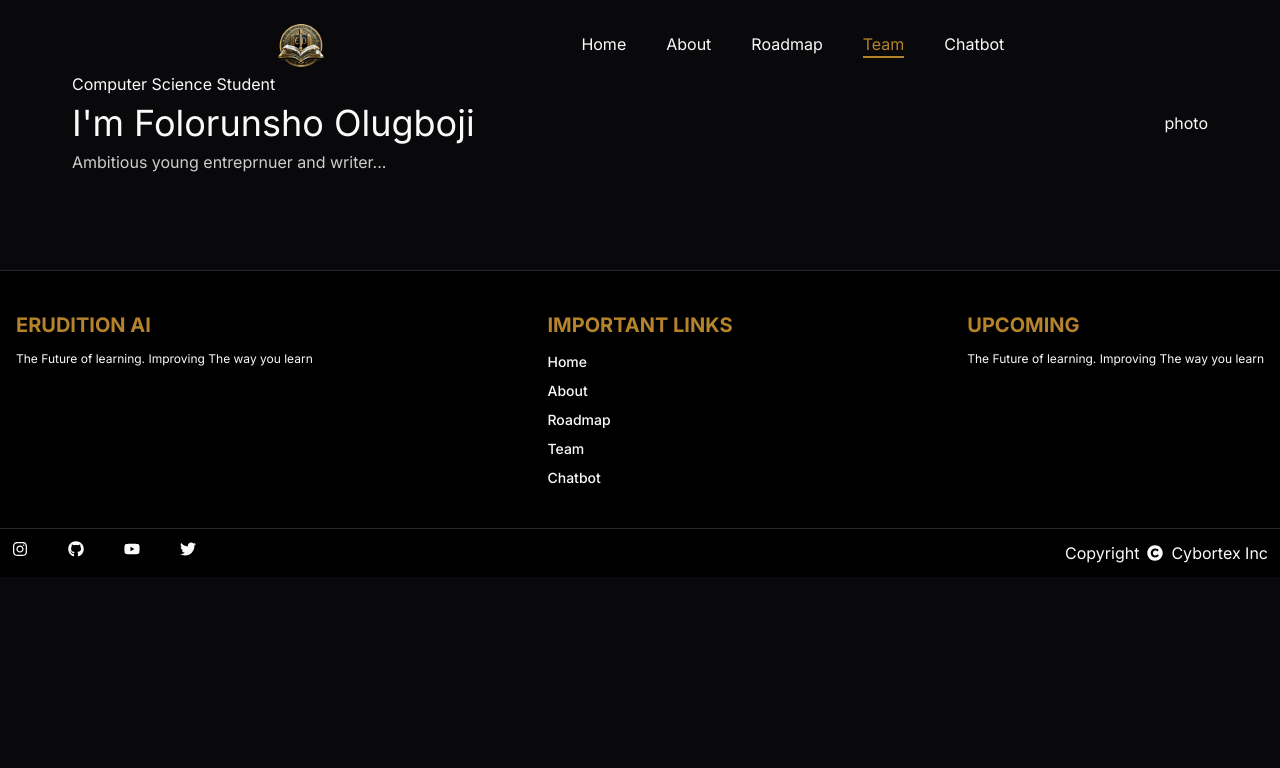
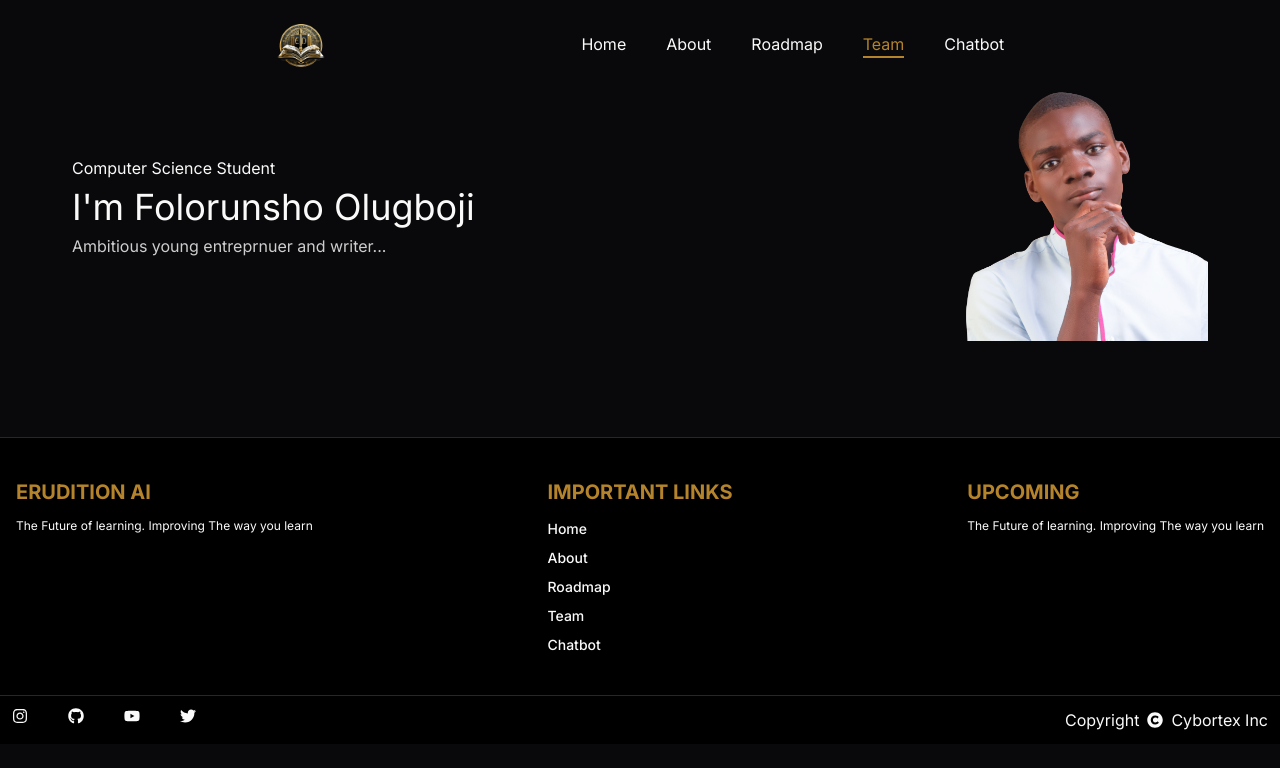
Before and after one commit to Cybortex/eruditionAI, a Next.js app: page /team in a window 1280 px wide. Shown: the top 768 px of the page. Built offline with nearby package versions, Linux system fonts and the light colour scheme.

Commit message:
picture added

```diff
--- a/src/components/TeamCards.tsx
+++ b/src/components/TeamCards.tsx
@@ -1,4 +1,4 @@
-import React from 'react'
+import Image from 'next/image'
 
 const TeamCards = () => {
   return (
@@ -14,7 +14,13 @@ const TeamCards = () => {
                     <p className='max-w-[500px]mb-9 text-white/80'>Ambitious young entreprnuer and writer...</p>
                 </div>
 
-                <div>photo</div>
+                <div>
+                    <Image
+                          src="/profile-image.png"
+                          width={250}
+                          height={250} alt={''}
+                    />
+                </div>
 
             </div>
 
```
